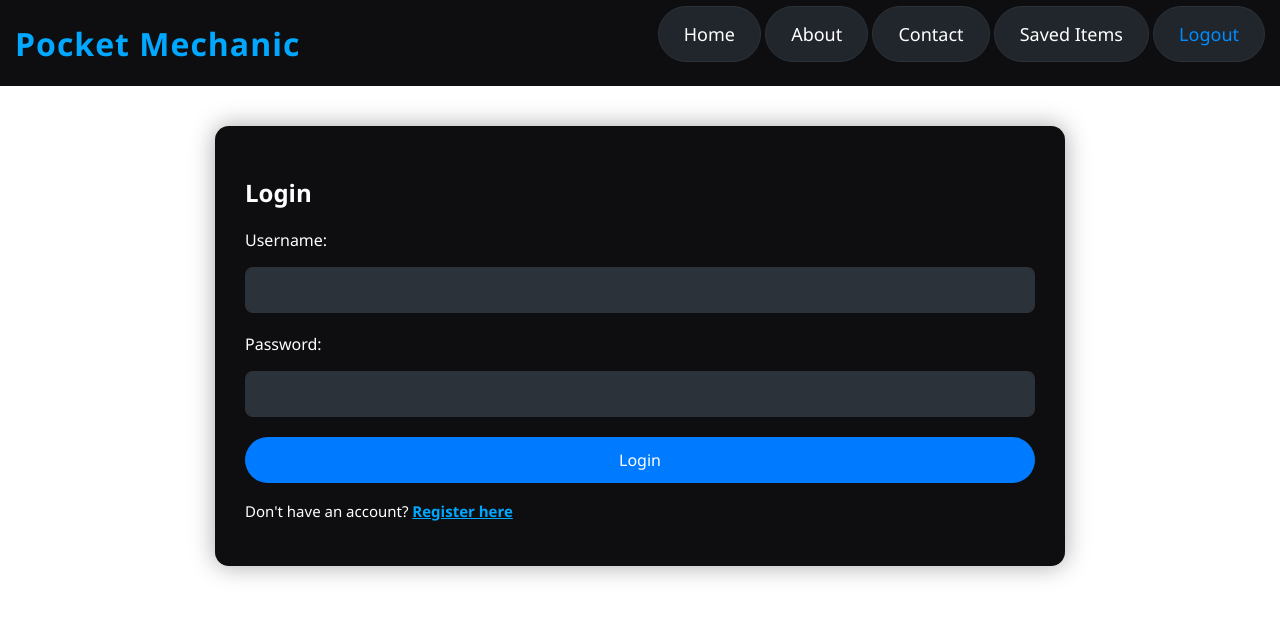
After one commit to Kendryck-Garcia/Pocket-Mechanic, a Django app: page /login/ in a window 1280 px wide. The commit adds this page. Shown: the top 618 px of the page. Run offline with Django 5.2, Linux system fonts and the light colour scheme.

Commit message:
Website with login

```diff
--- a/pocket/pocket/settings.py
+++ b/pocket/pocket/settings.py
@@ -37,7 +37,7 @@ INSTALLED_APPS = [
     'django.contrib.sessions',
     'django.contrib.messages',
     'django.contrib.staticfiles',
-    'vehicles.apps.VehiclesConfig',
+    'vehicles',
 ]
 
 MIDDLEWARE = [
--- /dev/null
+++ b/pocket/static/login.css
@@ -0,0 +1,69 @@
+.auth-form input {
+    width: 100%;
+    padding: 12px;
+    margin-top: 10px;
+    border-radius: 8px;
+    border: none;
+    background: #2b3239;
+    color: white;
+    font-size: 16px;
+}
+
+.auth-form input:focus {
+    outline: 2px solid #00a8ff;
+}
+
+.auth-switch {
+    margin-top: 18px;
+    color: white;
+    font-size: 15px;
+}
+
+.auth-switch a {
+    color: #00a8ff;
+    font-weight: 600;
+    text-decoration: underline;
+}
+
+.auth-switch a:hover {
+    color: #33b4ff;
+}
+
+.auth-form label {
+    display: block;
+    margin-top: 12px;
+    margin-bottom: 5px;
+    font-size: 16px;
+    color: white;
+}
+
+.helptext, .helptext ul li {
+    background: #2b3239;
+    color: white;
+    font-size: 14px;
+    padding: 12px 16px;
+    border-radius: 20px;
+    margin: 8px 0;
+    list-style: none;
+    width: fit-content;
+    max-width: 100%;
+}
+
+.helptext ul {
+    margin: 0;
+    padding-left: 0;
+}
+
+
+.auth-form label {
+    margin-top: 20px;
+    margin-bottom: 6px;
+}
+
+.primary-btn {
+    margin-top: 20px;
+}
+
+.auth-form .helptext {
+    margin-bottom: 12px;
+}
--- a/pocket/static/saved.css
+++ b/pocket/static/saved.css
@@ -76,7 +76,7 @@ a.part-link
 {
     display: inline-block;
     background: cyan;
-    color: whitesmoke;
+    color: white;
     text-decoration: none;
     border: none;
     padding: 12px;
--- /dev/null
+++ b/pocket/vehicles/forms.py
@@ -0,0 +1,14 @@
+from django import forms
+from django.contrib.auth.forms import UserCreationForm, AuthenticationForm
+from django.contrib.auth.models import User
+
+
+class CreateUserForm(UserCreationForm):
+    class Meta:
+        model = User
+        fields = ['username', 'password1', 'password2']
+
+
+class LoginForm(AuthenticationForm):
+    username = forms.CharField(widget=forms.TextInput())
+    password = forms.CharField(widget=forms.PasswordInput())
--- a/pocket/vehicles/templates/base.html
+++ b/pocket/vehicles/templates/base.html
@@ -11,6 +11,10 @@
     <link rel="stylesheet" href="{% static 'about.css' %}">
     <link rel="stylesheet" href="{% static 'contact.css' %}">
     <link rel="stylesheet" href="{% static 'saved.css' %}">
+    <link rel="stylesheet" href="{% static 'register.css' %}">
+    <link rel="stylesheet" href="{% static 'login.css' %}">
+
+
 </head>
 
 <body>
@@ -22,6 +26,7 @@
                 <li class="nav-btn"><a href="{% url 'about' %}">About</a></li>
                 <li class="nav-btn"><a href="{% url 'contact' %}">Contact</a></li>
                 <li class="nav-btn"><a href="{% url 'saved' %}">Saved Items</a></li>
+                <li><a href="{% url 'user_logout' %}">Logout</a></li>
             </ul>
         </div>
     </nav>
--- /dev/null
+++ b/pocket/vehicles/templates/my-login.html
@@ -0,0 +1,20 @@
+{% extends "base.html" %}
+{% block content %}
+
+<section class="view">
+    <h1>Login</h1>
+
+    <form method="post" class="auth-form">
+        {% csrf_token %}
+        {{ loginForm }}
+
+        <button type="submit" class="primary-btn">Login</button>
+    </form>
+
+    <p class="auth-switch">
+        Don't have an account?
+        <a href="{% url 'register' %}">Register here</a>
+    </p>
+</section>
+
+{% endblock %}
--- a/pocket/vehicles/templates/saved.html
+++ b/pocket/vehicles/templates/saved.html
@@ -18,7 +18,7 @@
                 <div class="part-card">
                     <div class="part-info">
                         <span class="badge maintenance">Maintenance</span>
-                        <span class="part-desc">{{ p.part_name }} – {{ p.car }}</span>
+                        <span class="part-desc">{{ p.part_name }} - {{ p.car }}</span>
                     </div>
                     <div class="part-actions">
                         {% if p.part_link %}
@@ -42,7 +42,7 @@
                 <div class="part-card">
                     <div class="part-info">
                         <span class="badge accessories">Accessories</span>
-                        <span class="part-desc">{{ p.part_name }} – {{ p.car }}</span>
+                        <span class="part-desc">{{ p.part_name }} - {{ p.car }}</span>
                     </div>
                     <div class="part-actions">
                         {% if p.part_link %}
@@ -66,7 +66,7 @@
                 <div class="part-card">
                     <div class="part-info">
                         <span class="badge mods">Mods</span>
-                        <span class="part-desc">{{ p.part_name }} – {{ p.car }}</span>
+                        <span class="part-desc">{{ p.part_name }} - {{ p.car }}</span>
                     </div>
                     <div class="part-actions">
                         {% if p.part_link %}
--- a/pocket/vehicles/urls.py
+++ b/pocket/vehicles/urls.py
@@ -2,6 +2,10 @@ from django.urls import path
 from . import views
 
 urlpatterns = [
+     path("login/", views.my_login, name="my-login"),
+    path("register/", views.register, name="register"),
+    path("logout/", views.user_logout, name="user_logout"),
+
     path('', views.home, name='home'),
     path('saved/', views.saved, name='saved'),
     path('about/', views.about, name='about'),
--- a/pocket/vehicles/views.py
+++ b/pocket/vehicles/views.py
@@ -2,6 +2,9 @@ from django.shortcuts import render, redirect, get_object_or_404
 from .models import Car, Part
 import requests
 
+from django.contrib.auth import authenticate, login, logout
+from django.contrib.auth.decorators import login_required
+from .forms import CreateUserForm, LoginForm
 
 SERPAPI_KEY = "09d2287ae9bbea48cfe3d2aa5f4488c47dc481e1448797758839625c0b465057"
 
@@ -34,12 +37,48 @@ def search_parts_with_serpapi(car, query):
     except Exception:
         return []
 
+def register(request):
+    form = CreateUserForm()
 
+    if request.method == "POST":
+        form = CreateUserForm(request.POST)
+        if form.is_valid():
+            form.save()
+            return redirect("my-login")
+
+    context = {"registerForm": form}
+    return render(request, "register.html", context)
+
+
+def my_login(request):
+    form = LoginForm()
+
+    if request.method == "POST":
+        form = LoginForm(request, data=request.POST)
+        if form.is_valid():
+            username = form.cleaned_data.get("username")
+            password = form.cleaned_data.get("password")
+            user = authenticate(request, username=username, password=password)
+
+            if user is not None:
+                login(request, user)
+                return redirect("home")
+
+    context = {"loginForm": form}
+    return render(request, "my-login.html", context)
+
+
+def user_logout(request):
+    logout(request)
+    return redirect("my-login")
+
+@login_required(login_url="my-login")
 def home(request):
     cars = Car.objects.all()
     ai_results = []
     selected_car_id = None
     query = ""
+
 
     if request.method == "POST":
         form_type = request.POST.get("form_type")
@@ -94,16 +133,16 @@ def home(request):
 def about(request):
     return render(request, "about.html")
 
-
+@login_required(login_url="my-login")
 def contact(request):
     return render(request, "contact.html")
 
-
+@login_required(login_url="my-login")
 def saved(request):
     parts = Part.objects.select_related("car").all()
     return render(request, "saved.html", {"parts": parts})
 
-
+@login_required(login_url="my-login")
 def delete_part(request, part_id):
     part = get_object_or_404(Part, id=part_id)
     part.delete()
```
Also changed, not shown: pocket/static/home.css (+30 -60 lines), pocket/vehicles/templates/register.html (added, +20 -0 lines), pocket/db.sqlite3.
